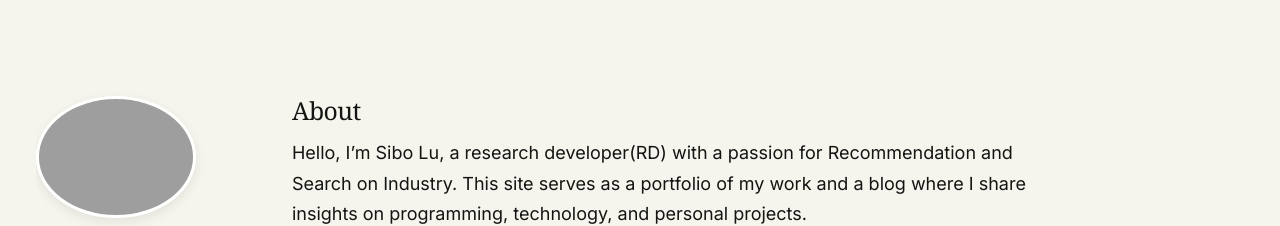
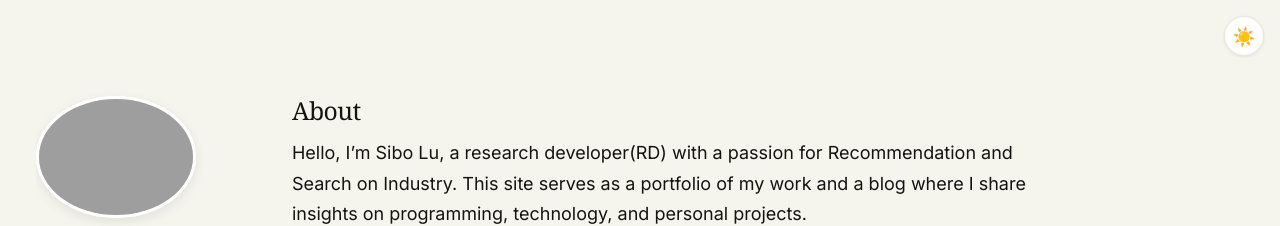
Before and after one commit to bytezen6/bytezen6.github.io, a Jekyll site: the page built from _pages/about.md, in a window 1280 px wide. Shown: the top 226 px of the page. Built offline with Jekyll 4.4.1, drawn with Linux system fonts in a browser that asks for light colours; some web fonts are replaced.

Commit message:
feat: one page

```diff
--- a/_includes/head.html
+++ b/_includes/head.html
@@ -18,6 +18,12 @@
 
 <script>
   document.documentElement.className = document.documentElement.className.replace(/\bno-js\b/g, '') + ' js ';
+  (function() {
+    var t = localStorage.getItem('theme');
+    if (t === 'dark' || (!t && window.matchMedia('(prefers-color-scheme: dark)').matches)) {
+      document.documentElement.setAttribute('data-theme', 'dark');
+    }
+  })();
 </script>
 
 <!-- For all browsers -->
--- a/_includes/scripts.html
+++ b/_includes/scripts.html
@@ -1,3 +1,29 @@
 <script src="{{ base_path }}/assets/js/main.min.js"></script>
 
+<script>
+(function() {
+  var toggle = document.getElementById('theme-toggle');
+  var icon = document.getElementById('theme-icon');
+  var stored = localStorage.getItem('theme');
+
+  if (stored === 'dark' || (!stored && window.matchMedia('(prefers-color-scheme: dark)').matches)) {
+    document.documentElement.setAttribute('data-theme', 'dark');
+    icon.textContent = '🌙';
+  }
+
+  toggle.addEventListener('click', function() {
+    var isDark = document.documentElement.getAttribute('data-theme') === 'dark';
+    if (isDark) {
+      document.documentElement.removeAttribute('data-theme');
+      localStorage.setItem('theme', 'light');
+      icon.textContent = '☀️';
+    } else {
+      document.documentElement.setAttribute('data-theme', 'dark');
+      localStorage.setItem('theme', 'dark');
+      icon.textContent = '🌙';
+    }
+  });
+})();
+</script>
+
 {% include analytics.html %}
--- a/_layouts/default.html
+++ b/_layouts/default.html
@@ -16,6 +16,10 @@ layout: compress
     {% include browser-upgrade.html %}
     {% include masthead.html %}
 
+    <button class="theme-toggle" id="theme-toggle" aria-label="Toggle dark mode">
+      <span id="theme-icon">☀️</span>
+    </button>
+
     {{ content }}
 
     <div class="page__footer">
--- a/_sass/theme/_default.scss
+++ b/_sass/theme/_default.scss
@@ -65,3 +65,54 @@ $sidebar-screen-min-width   : 1024px;
     --global-accent-hover               : #{$accent-hover};
     --global-accent-subtle              : #{$accent-subtle};
 }
+
+/* Dark mode */
+[data-theme="dark"] {
+    --global-base-color                 : #3a3a3a;
+    --global-bg-color                   : #1a1a1a;
+    --global-bg-surface                 : #222222;
+    --global-bg-elevated                : #2a2a2a;
+    --global-bg-hover                   : #333333;
+    --global-border-color               : #333333;
+    --global-border-prominent           : #444444;
+    --global-code-background-color      : #2a2a2a;
+    --global-code-text-color            : #e0a080;
+    --global-fig-caption-color          : #aaaaaa;
+    --global-link-color                 : #e07850;
+    --global-link-color-hover           : #f09070;
+    --global-link-color-visited         : #e07850;
+    --global-masthead-link-color        : #e8e6dc;
+    --global-masthead-link-color-hover  : #e07850;
+    --global-text-color                 : #e8e6dc;
+    --global-text-color-light           : #999999;
+    --global-thead-color                : #444444;
+    --global-accent                     : #e07850;
+    --global-accent-hover               : #f09070;
+    --global-accent-subtle              : rgba(224, 120, 80, 0.1);
+}
+
+/* Theme toggle button */
+.theme-toggle {
+    position: fixed;
+    top: 16px;
+    right: 16px;
+    z-index: 1000;
+    width: 40px;
+    height: 40px;
+    border: 1px solid var(--global-border-prominent);
+    border-radius: 50%;
+    background: var(--global-bg-elevated);
+    color: var(--global-text-color);
+    cursor: pointer;
+    display: flex;
+    align-items: center;
+    justify-content: center;
+    font-size: 18px;
+    box-shadow: $box-shadow;
+    transition: $global-transition;
+
+    &:hover {
+        border-color: var(--global-accent);
+        background: var(--global-bg-hover);
+    }
+}
```
